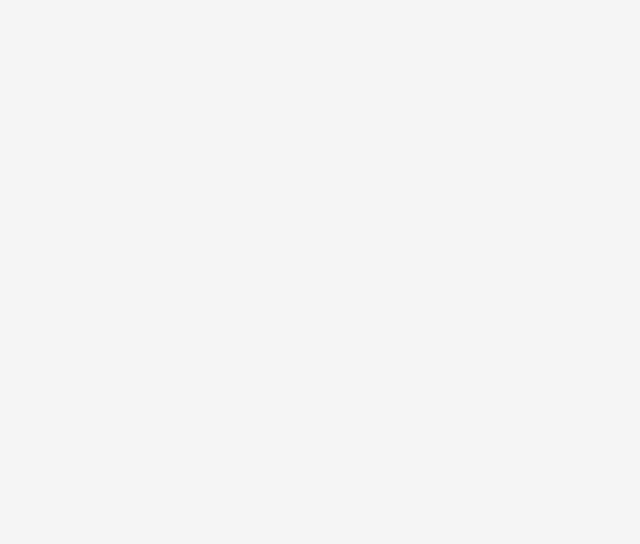
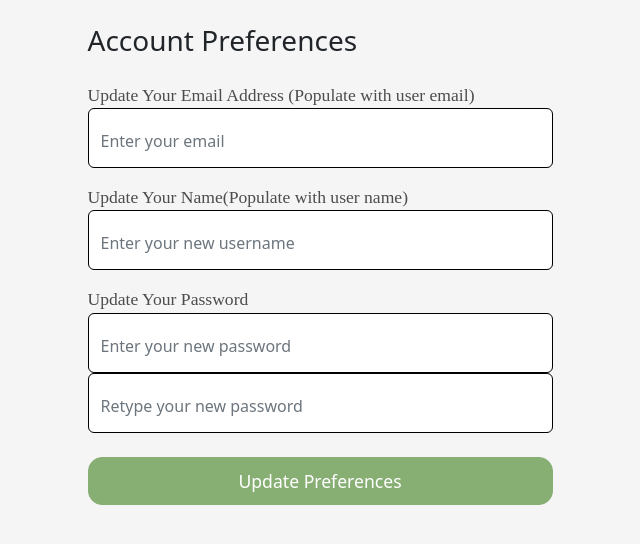
Before and after one commit to menglander2019/LetsEat-Dev, a React (Create React App) app in the folder react/letseat-app/: page /edit/account in a window 1280 px wide. Before the commit this address had no page. Shown: the top 544 px of the page, without its empty margins (320-960 px from the left). Built offline with nearby package versions, Linux system fonts and the light colour scheme; a web font is replaced by a local one.

Commit message:
Added new pages

```diff
--- a/react/letseat-app/src/App.js
+++ b/react/letseat-app/src/App.js
@@ -6,6 +6,7 @@ import ProfileQuestions from './pages/ProfileQuestions';
 import SearchQuestions from './pages/SearchQuestions';
 import CreateAccount from './pages/CreateAccount';
 import Login from './pages/Login';
+import EditAccount from './pages/EditAccount';
 
 function App() {
   return (
@@ -15,7 +16,8 @@ function App() {
           <Route path="/" element={<Home />} />
           <Route path="/login" element={<Login />} />
           <Route path="/createaccount" element={<CreateAccount />} />
-          <Route path="/createprofile" element={<ProfileQuestions />} />
+          <Route path="/edit/account" element={<EditAccount />} />
+          <Route path="/edit/preferences" element={<ProfileQuestions />} />
           <Route path="/searchquestions" element={<SearchQuestions />} />
           <Route path="/restaurantsearch" element={<Restaurant />} />
         </Routes>
--- a/react/letseat-app/src/css/Home.css
+++ b/react/letseat-app/src/css/Home.css
@@ -96,7 +96,7 @@ label {
 }
 
 .login-box {
-    padding-top: 22px;
+    padding-top: 20px;
     padding-bottom: 14px;
     border-color: black;
 }
--- a/react/letseat-app/src/pages/CreateAccount.js
+++ b/react/letseat-app/src/pages/CreateAccount.js
@@ -11,7 +11,7 @@ function CreateAccount() {
         <div className="container">
             <div className="col-md-5 mt-4 mx-auto">
                 <h1 className="display-3 text-center">LetsEat</h1>
-                <h3 className="text-center mt-3">Sign up for free to explore new restaurants.</h3>
+                <h3 className="text-center mt-3">Sign up for free to find your new favorite food spot.</h3>
                 <div className="row mt-3">
                     <div className="question">
                         <label for="email">Enter your email</label>
--- /dev/null
+++ b/react/letseat-app/src/pages/EditAccount.js
@@ -0,0 +1,54 @@
+import React, { Component } from 'react'
+import { useEffect, useState } from 'react'
+import { Link } from 'react-router-dom'
+
+function CreateAccount() {
+
+    const handleSubmitButton = () => {
+        alert("Log In!")
+    }
+
+    return (
+        <div className="container">
+            <div className="col-md-5 mt-4 mx-auto">
+                <div className="row">
+                    <div className="col-md-12 mx-auto">
+                        <h3>Account Preferences</h3>
+                    </div>
+                </div>
+                <div className="row mt-3">
+                    <div className="col-md-12 mx-auto">
+                        <label for="email">Update Your Email Address (Populate with user email)</label>
+                        <input type="text" id="email" className="login-box form-control w-100" placeholder="Enter your email"></input>
+                    </div>
+                </div>
+                <div className="row mt-3">
+                    <div className="col-md-12 mx-auto">
+                        <label for="email">Update Your Name(Populate with user name)</label>
+                        <input type="text" id="email" className="login-box form-control w-100" placeholder="Enter your new username"></input>
+                    </div>
+                </div>
+                <div className="row mt-3">
+                    <div className="col-md-12 mx-auto">
+                        <label for="password">Update Your Password</label>
+                        <input type="text" id="password" className="login-box form-control w-100" placeholder="Enter your new password"></input>
+                        <input type="text" id="password" className="login-box form-control w-100" placeholder="Retype your new password"></input>
+                    </div>
+                </div>
+                <div className="row mt-4">
+                    <div className="col-md-12 mx-auto">
+                        <button
+                            id="submit"
+                            className="btn btn-primary submit w-100"
+                            onClick={handleSubmitButton}>
+                            Update Preferences
+                        </button>
+                    </div>
+                </div>
+            </div>
+        </div>
+    );
+}
+
+
+export default CreateAccount
--- a/react/letseat-app/src/pages/Home.js
+++ b/react/letseat-app/src/pages/Home.js
@@ -15,7 +15,7 @@ function Home() {
                 </div>
                 <div className="row">
                     <div className="col">
-                        <h2 className="text-center">Explore new restaurants near you.</h2>
+                        <h2 className="text-center">We match your preferences to the restaurants near you.</h2>
                     </div>
                 </div>
                 <div>
@@ -25,7 +25,10 @@ function Home() {
                     <Link to="/createaccount">
                         <span>Create Account</span>
                     </Link><br />
-                    <Link to="/createprofile">
+                    <Link to="/edit/account">
+                        <span>Edit Account</span>
+                    </Link><br />
+                    <Link to="/edit/preferences">
                         <span>Profile Questions</span>
                     </Link><br />
                     <Link to="/searchquestions">
--- a/react/letseat-app/src/pages/Login.js
+++ b/react/letseat-app/src/pages/Login.js
@@ -5,26 +5,25 @@ import { Link } from 'react-router-dom'
 function CreateAccount() {
 
     const handleSubmitButton = () => {
-        alert("Account Create!")
+        alert("Log In!")
     }
 
     return (
         <div className="container">
             <div className="col-md-5 mt-4 mx-auto">
-                <div className="row mt-3">
+                <div className="row mt-4">
                     <div className="col-md-12 mx-auto">
-                        <h3 className="mt-3">Welcome to LetsEat</h3>
-                        <label for="email">Email</label>
-                        <input type="text" id="email" className="login-box form-control w-100" placeholder="Enter your email"></input>
+                        <h3>Welcome to LetsEat</h3>
                     </div>
                 </div>
-                <div className="row mt-3">
+                <div className="row mt-2">
                     <div className="col-md-12 mx-auto">
-                        <label for="password">Password</label>
-                        <input type="text" id="password" className="login-box  form-control w-100" placeholder="Create a password"></input>
+                        <label for="email">Log In</label>
+                        <input type="text" id="email" className="login-box form-control w-100" placeholder="Enter your email"></input>
+                        <input type="text" id="password" className="login-box  form-control w-100" placeholder="Enter your password"></input>
                     </div>
                 </div>
-                <div className="row mt-4 mb-5">
+                <div className="row mt-4">
                     <div className="col-md-12 mx-auto">
                         <button
                             id="submit"
@@ -34,7 +33,7 @@ function CreateAccount() {
                         </button>
                     </div>
                 </div>
-                <div className="row mt-3">
+                <div className="row mt-4">
                     <div className="col-md-12 mx-auto">
                         <p>
                             Don't have an account?
```
